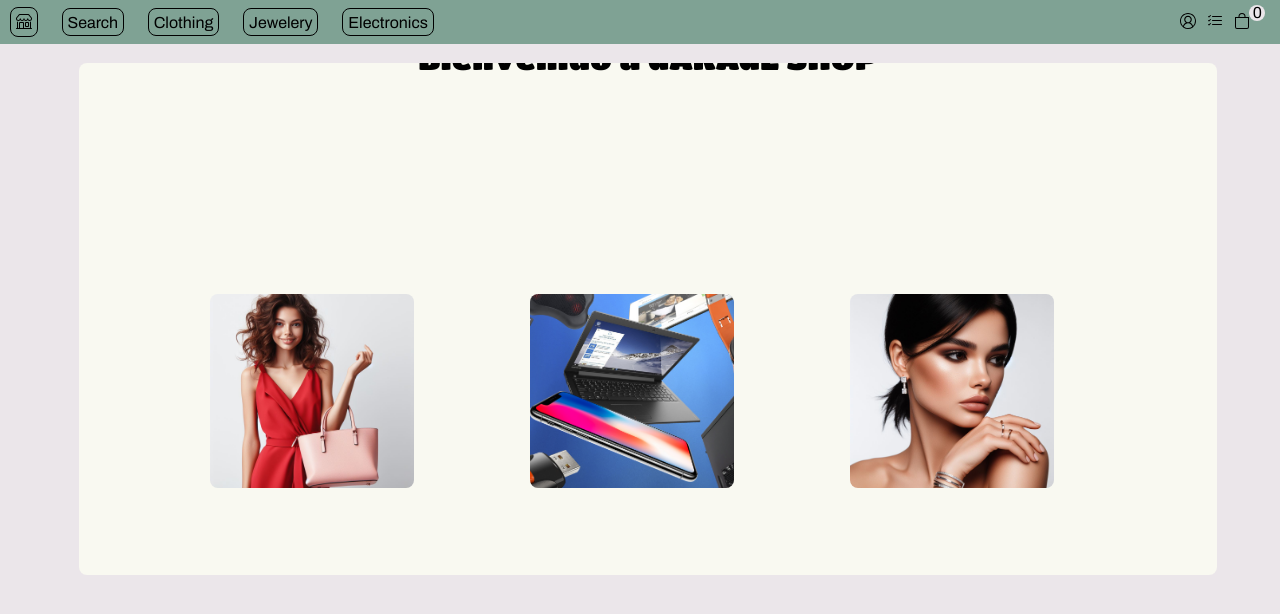
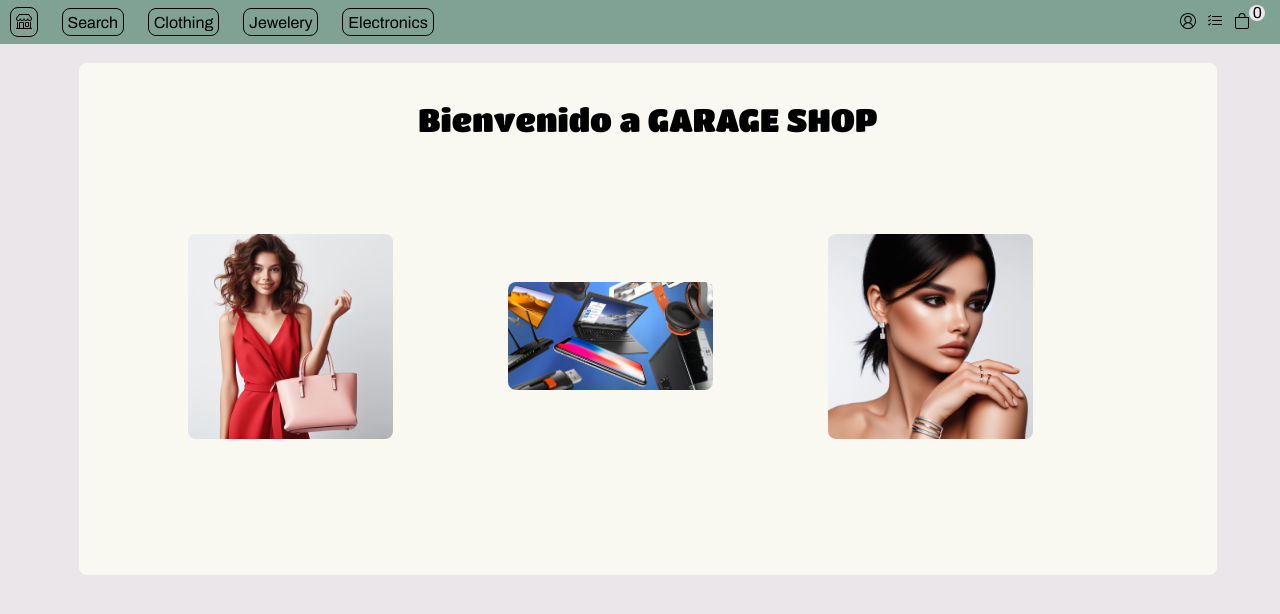
Before and after one commit to MacDuki/Ecommerce-react, a React (Vite) app: page / in a window 1280 px wide. Shown: the top 614 px of the page. Built offline with nearby package versions, Linux system fonts and the light colour scheme; no server answers.

Commit message:
Agrego funcionalidad de categorías a inicio

```diff
--- a/src/Pages/Home/Home.css
+++ b/src/Pages/Home/Home.css
@@ -13,29 +13,7 @@
 	justify-content: center;
 	background-color: #f9f9f1;
 	border-radius: 0.5rem;
-}
-
-.welcome-section div {
-	width: 80rem;
-	max-width: 80rem;
-	height: 30rem;
-	max-height: 30rem;
-	overflow: hidden;
-	display: flex;
-	justify-content: center;
 	flex-direction: column;
-	align-items: center;
-	margin-top: 3rem;
-	position: relative;
-	padding: 4rem 0;
-}
-.welcome-section div h1 {
-	margin: 0;
-	font-size: xx-large;
-	font-weight: 400;
-	font-family: "Titan One", sans-serif;
-	position: absolute;
-	top: 0;
 }
 
 .welcome-section .img-container {
@@ -45,6 +23,14 @@
 	max-height: 25rem;
 	display: grid;
 	grid-template-columns: repeat(3, 1fr);
+}
+
+.welcome-section h1 {
+	margin: 0;
+	font-size: xx-large;
+	font-weight: 400;
+	font-family: "Titan One", sans-serif;
+	position: relative;
 }
 
 .welcome-section .img-container div {
--- a/src/Pages/Home/Index.jsx
+++ b/src/Pages/Home/Index.jsx
@@ -1,22 +1,45 @@
+import React from "react";
+import { NavLink } from "react-router-dom";
+import { shopContext } from "../../Context/Index";
 import { Layout } from "../../Layout/Index";
 import "./Home.css";
 function Home() {
+	const { setCategory } = React.useContext(shopContext);
 	return (
 		<>
 			<Layout>
 				<section className='welcome-section'>
-					<div>
 					<h1>Bienvenido a GARAGE SHOP </h1>
 					<div className='img-container'>
 						<div>
-								<img src='src\assets\img\clothing-model.jpeg' />
+							<NavLink to='/clothing'>
+								<img
+									onClick={() => {
+										setCategory("clothing");
+									}}
+									src='src\assets\img\clothing-model.jpeg'
+								/>
+							</NavLink>
 						</div>
 						<div>
-								<img src='src\assets\img\electronics-model.jpg' />
+							<NavLink to='/electronics'>
+								<img
+									onClick={() => {
+										setCategory("electronics");
+									}}
+									src='src\assets\img\electronics-model.jpg'
+								/>
+							</NavLink>
 						</div>
 						<div>
-								<img src='src\assets\img\jewelery-model.jpeg' />
-							</div>
+							<NavLink to='/jewelery'>
+								<img
+									onClick={() => {
+										setCategory("jewelery");
+									}}
+									src='src\assets\img\jewelery-model.jpeg'
+								/>
+							</NavLink>
 						</div>
 					</div>
 				</section>
```
Lines whose indentation alone changed are shown as unchanged.
